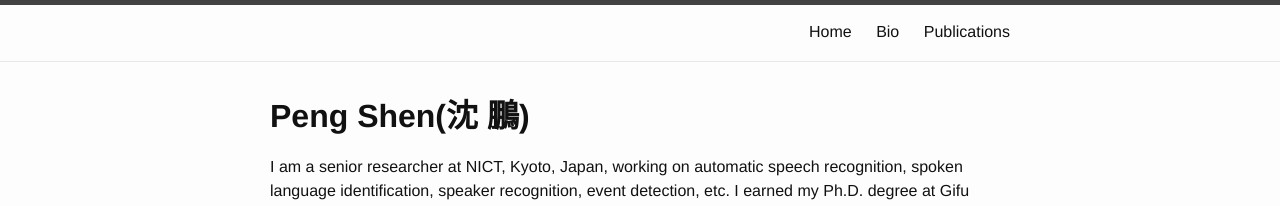
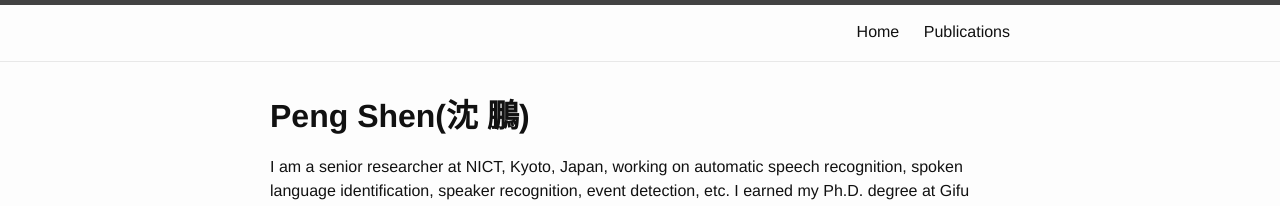
Before and after one commit to sinpycn/sinpycn.github.io, a Jekyll site: the page built from index.md, in a window 1280 px wide. Shown: the top 206 px of the page. Built offline with Jekyll 4.4.1, drawn with Linux system fonts in a browser that asks for light colours.

Commit message:
Update header.html

```diff
--- a/_includes/header.html
+++ b/_includes/header.html
@@ -18,7 +18,6 @@
         </label>
         <div class="trigger">
           <a class="page-link" href="{{ "/" | relative_url }}">Home</a>
-          <a class="page-link" href="{{ "/bio" | relative_url }}">Bio</a>
           <a class="page-link" href="{{ "/publications" | relative_url }}">Publications</a>
 
           <!--
```
